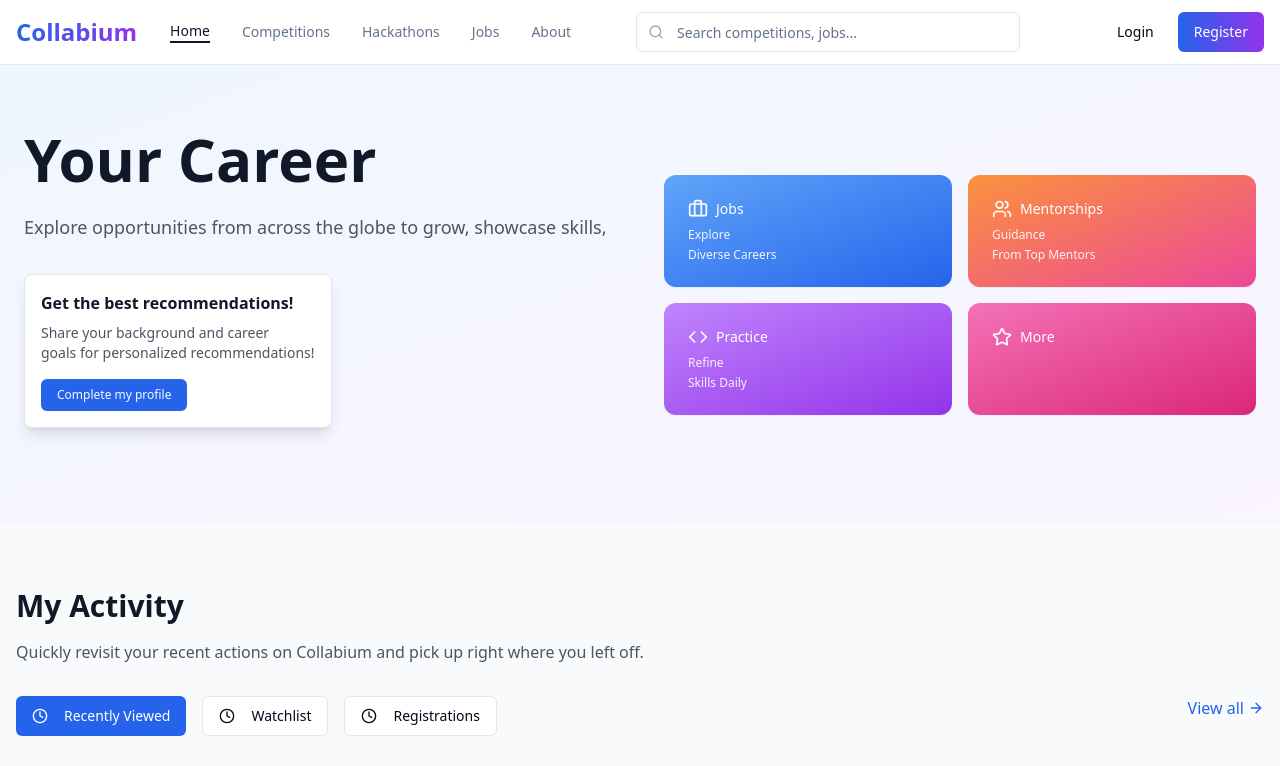
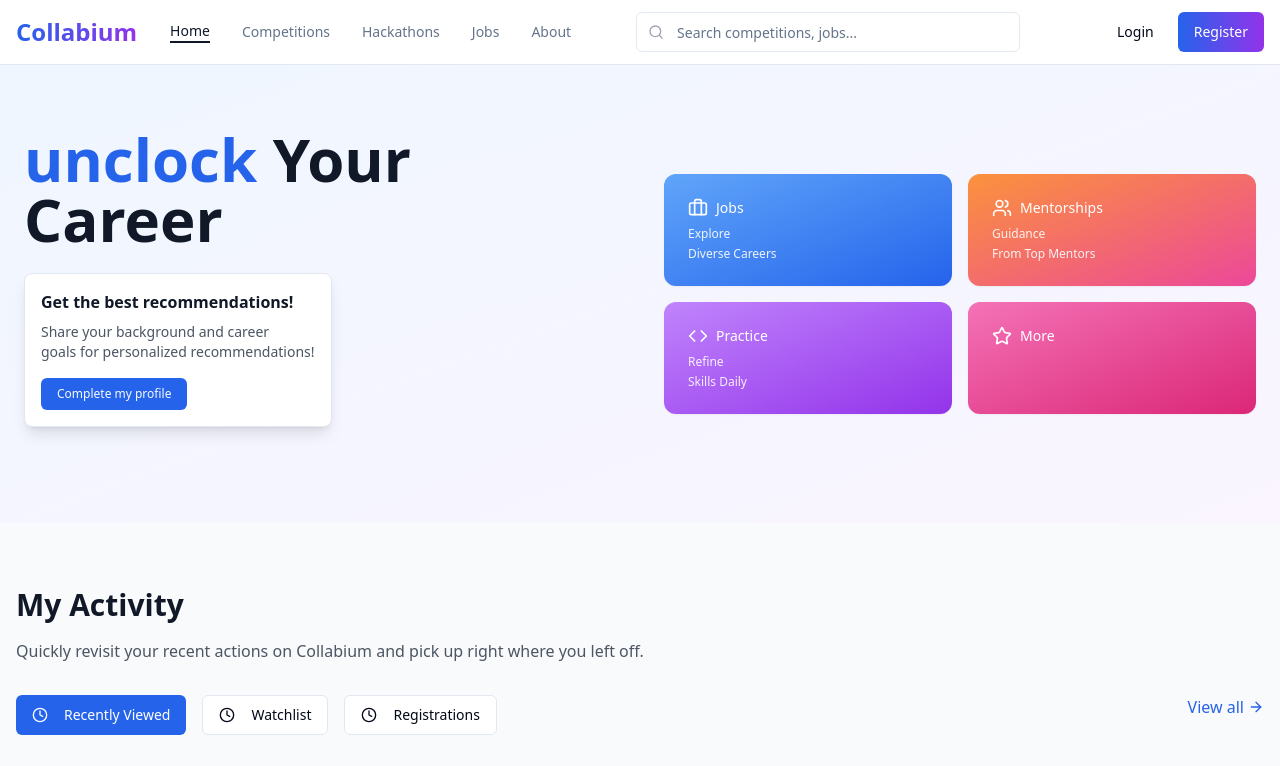
Before and after one commit to kanishkk18/collabium, a React (Vite) app: page / in a window 1280 px wide. Shown: the top 766 px of the page. Built offline with nearby package versions, Linux system fonts and the light colour scheme.

Commit message:
Fix text in Index component header

```diff
--- a/src/pages/Index.tsx
+++ b/src/pages/Index.tsx
@@ -212,12 +212,12 @@ const Index = () => {
             {/* Left Content */}
             <div>
               <h1 className="text-4xl md:text-6xl font-semibold text-gray-900 mb-6">
-                <span className="text-blue-600"> </span>Your Career
+                <span className="text-blue-600">unclock </span>Your Career
               </h1>
-              <p className="text-lg text-gray-600 font-normal mb-8 leading-relaxed">
+              {/* <p className="text-lg text-gray-600 font-normal mb-8 leading-relaxed">
                 Explore opportunities from across the globe to grow, showcase skills, <br/>
 
-              </p>
+              </p> */}
 
               {/* Profile Completion Card */}
               <div className="bg-white rounded-lg p-4 w-fit shadow-lg mb-8 border">
```
